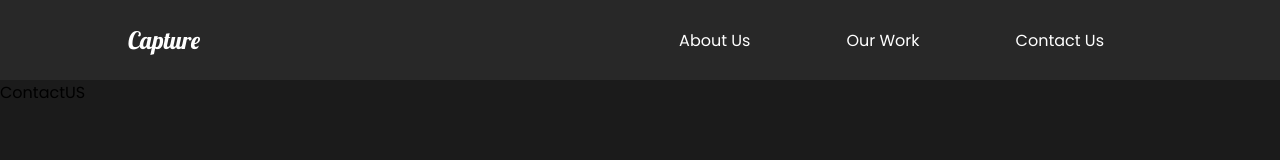
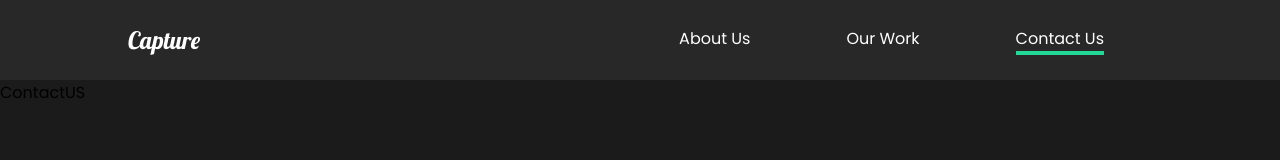
Before and after one commit to reza-nikravesh/portfolio, a React (Create React App) app: page /contact in a window 1280 px wide. Shown: the top 160 px of the page. Built offline with nearby package versions, Linux system fonts and the light colour scheme.

Commit message:
create nav item underLine animation

```diff
--- a/package.json
+++ b/package.json
@@ -13,6 +13,7 @@
     "react-router-dom": "^5.3.0",
     "react-scripts": "4.0.3",
     "styled-components": "^5.3.1",
+    "uuid": "^8.3.2",
     "web-vitals": "^1.1.2"
   },
   "scripts": {
--- a/src/Animation.js
+++ b/src/Animation.js
@@ -1,3 +1,9 @@
+//nav
+export const underLineAnim = {
+  hide: { width: "0%" },
+  show: { width: "100%", transition: { duration: 0.5 } },
+};
+
 //**pages animation**
 export const pageAnimation = {
   hide: { opacity: 0, y: 300 },
--- a/src/App.js
+++ b/src/App.js
@@ -7,11 +7,24 @@ import { Route, Switch } from "react-router";
 import { useLocation } from "react-router-dom";
 import { MovieDetails } from "./Pages/MovieDetails";
 import { AnimatePresence } from "framer-motion";
+import { useEffect, useState } from "react";
+import Pages from "./Data/Pages";
 function App() {
   const location = useLocation();
+  const [pages, setPages] = useState(Pages());
+  const [currentPage, setCurrentPage] = useState(
+    pages.filter((item) => item.active === true)[0]
+  );
+  useEffect(() => {
+    setCurrentPage(pages.filter((item) => item.url === location.pathname)[0]);
+  });
   return (
     <div className="App">
-      <Nav />
+      <Nav
+        pages={pages}
+        currentPage={currentPage}
+        setCurrentPage={setCurrentPage}
+      />
       <GlobalStyle />
       <AnimatePresence exitBeforeEnter>
         <Switch Location={location} key={location.pathname}>
--- a/src/Components/Nav.js
+++ b/src/Components/Nav.js
@@ -1,27 +1,56 @@
+import { motion } from "framer-motion";
 import React from "react";
 import { Link } from "react-router-dom";
 import styled from "styled-components";
+import { useLocation } from "react-router-dom";
+import { underLineAnim } from "../Animation";
 
-export const Nav = () => {
+export const Nav = ({ pages, currentPage, setCurrentPage }) => {
   return (
     <NavBar>
       <h1 className="title">
         <Link to="/">Capture</Link>
       </h1>
       <ul>
-        <li>
-          <Link to="/">About Us</Link>
-        </li>
-        <li>
-          <Link to="/work">Our Work</Link>
-        </li>
-        <li>
-          <Link to="/contact">Contact Us</Link>
-        </li>
+        {pages.map((item) => {
+          return (
+            <li key={item.id}>
+              {currentPage.url === item.url ? (
+                <PageLink current url={item.url} name={item.name} />
+              ) : (
+                <PageLink url={item.url} name={item.name} />
+              )}
+            </li>
+          );
+        })}
       </ul>
     </NavBar>
   );
 };
+
+const PageLink = ({ current, url, name }) => {
+  return (
+    <NavItem>
+      <Link to={url}>{name}</Link>
+      {current && (
+        <motion.div
+          variants={underLineAnim}
+          initial="hide"
+          animate="show"
+          className="line"
+        ></motion.div>
+      )}
+    </NavItem>
+  );
+};
+
+const NavItem = styled(motion.div)`
+  .line {
+    width: 100%;
+    min-height: 4px;
+    background-color: #23d997;
+  }
+`;
 
 const NavBar = styled.nav`
   display: flex;
--- /dev/null
+++ b/src/Data/Pages.js
@@ -0,0 +1,24 @@
+import { v4 as uuidv4 } from "uuid";
+const Pages = () => {
+  return [
+    {
+      name: "About Us",
+      url: "/",
+      active: true,
+      id: uuidv4(),
+    },
+    {
+      name: "Our Work",
+      url: "/work",
+      active: false,
+      id: uuidv4(),
+    },
+    {
+      name: "Contact Us",
+      url: "/contact",
+      active: false,
+      id: uuidv4(),
+    },
+  ];
+};
+export default Pages;
```
Also changed, not shown: 1 other file (tests, documents, lock files or other folders).
